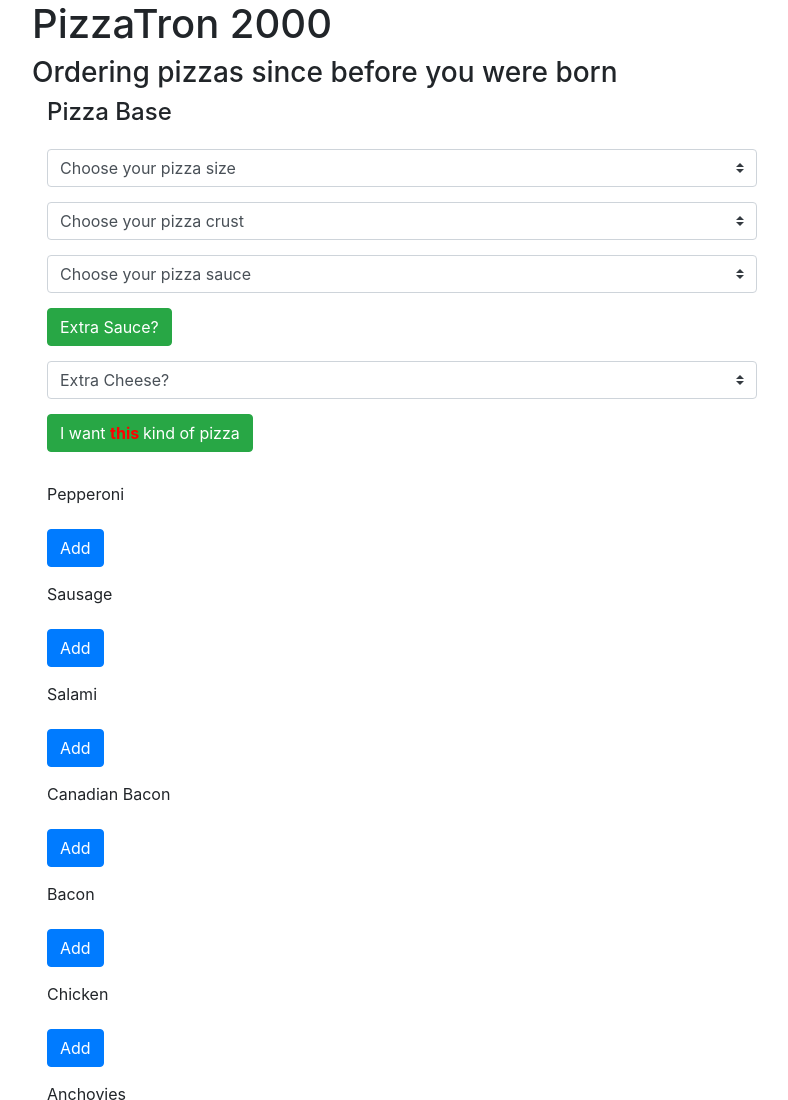
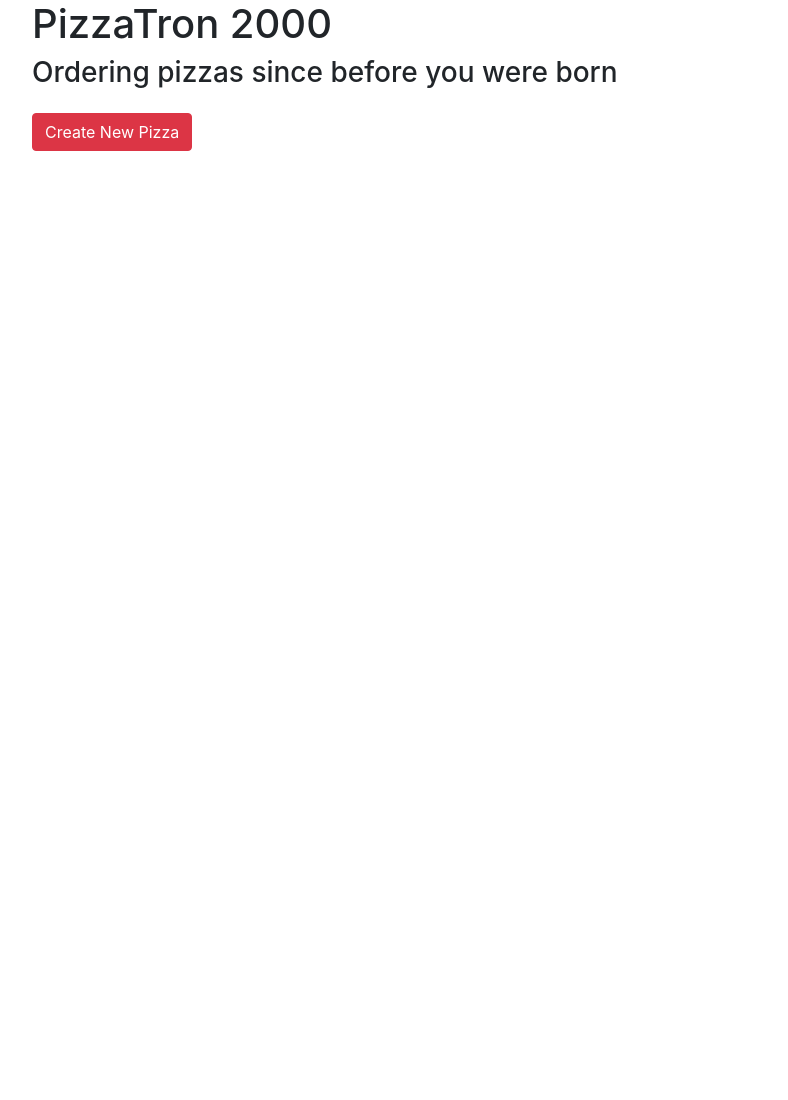
Before and after one commit to gearjosh/pizza, a plain HTML site: page index.html in a window 1280 px wide. Shown: the top 1100 px of the page, without its empty margins (53-841 px from the left). After the commit the page ends 800 px from the top, so only its background shows below. Drawn offline with Linux system fonts and the light colour scheme.

Commit message:
hide order builder until new order created

```diff
--- a/css/styles.css
+++ b/css/styles.css
@@ -1,5 +1,9 @@
-.container {
+#order-builder {
+  display: none;
+}
 
+.header {
+  margin-bottom: 15px;
 }
 
 .toppings {
--- a/index.html
+++ b/index.html
@@ -12,8 +12,9 @@
       <div class="header">
         <h1>PizzaTron 2000</h1>
         <h3>Ordering pizzas since before you were born</h3>
+        <button id="create-order-button" type="button" class="btn btn-danger">Create New Pizza</button>
       </div>
-      <div class="container">
+      <div id="order-builder"class="container">
         <div class="row">
           <div class="col-md-8">
             <div class="form pizza-base">
```
